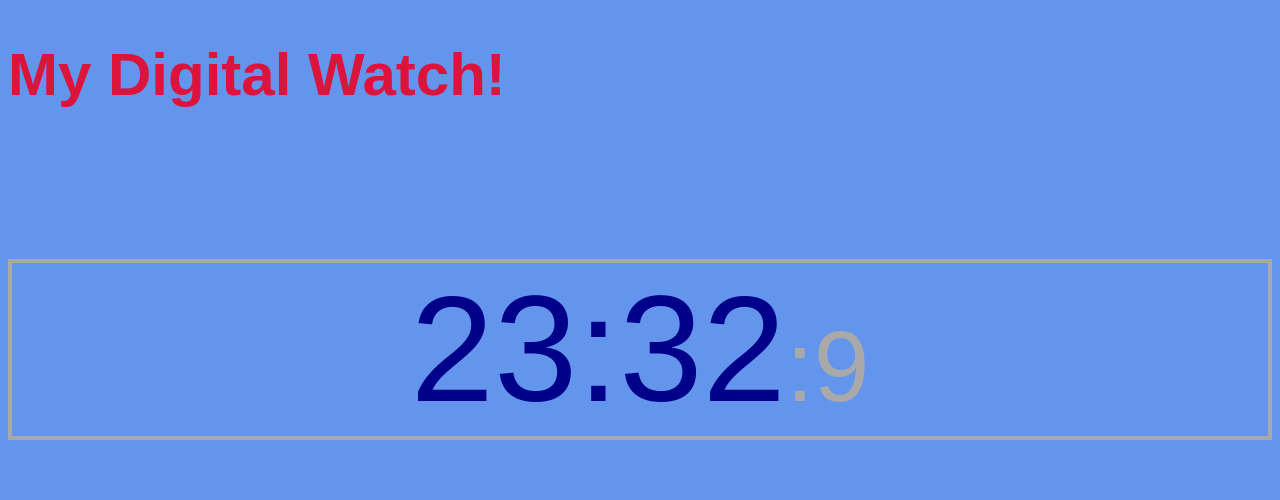
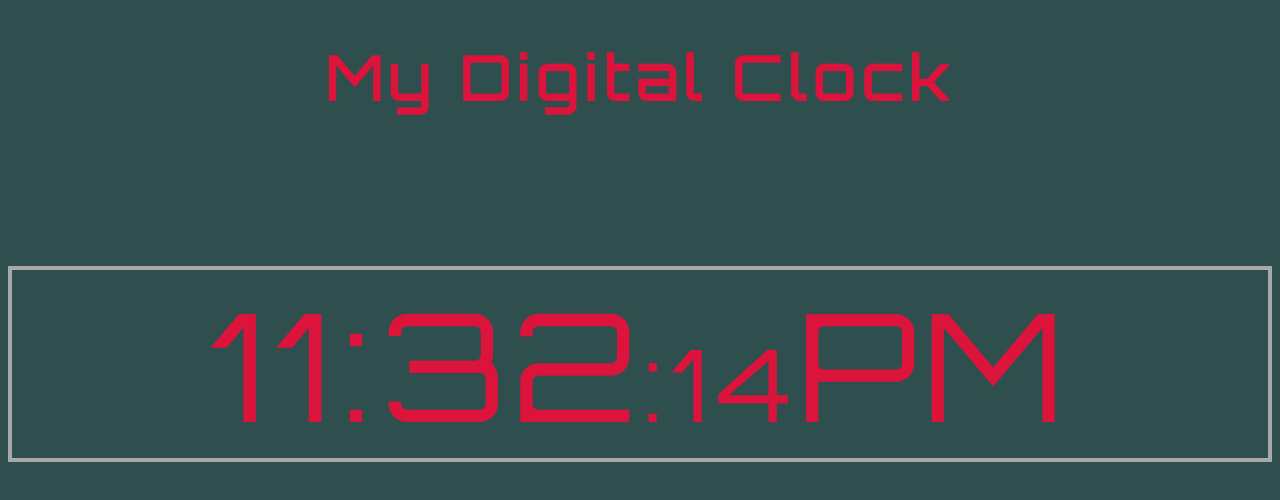
Before and after one commit to franciscojed/digitalclock, a plain HTML site: page index.html in a window 1280 px wide. Drawn offline with Linux system fonts and the light colour scheme.

Commit message:
My Digital Clock version 2

```diff
--- a/index.html
+++ b/index.html
@@ -3,22 +3,22 @@
 
 <head>
 
-    <title>Digital Watch</title>
-    <link href="styles.css" rel="stylesheet">
-    <meta http-equiv="refresh" content="1" />
-
+    <title>My Digital Clock</title>
+    <link href= "styles.css" rel="stylesheet">
+    <script src= "logic.js"></script>
 
 </head>
 
-<body>
+<body onload= "giveMeTheTime()">
 
     <header>
-        <h1>My Digital Watch!</h1>
+        <h1>My Digital Clock</h1>
     </header>
 
-    <script src="logic.js"></script>
+    <div id= "nowTime"></div>
 
 
 </body>
 
+
 </html>
--- a/logic.js
+++ b/logic.js
@@ -1,6 +1,43 @@
-let current_date = new Date();
-let hour = current_date.getHours();
-let minutes = current_date.getMinutes();
-let seconds = current_date.getSeconds();
+function giveMeTheTime() {
 
-this.document.write( "<p>"+ hour + ":" + minutes + "<span>:" + seconds + "</span></p>" );
+    let current_date= new Date();
+    let hour= current_date.getHours();
+    let minutes= current_date.getMinutes();
+    let seconds= current_date.getSeconds();
+    let session;
+
+    if(hour >= 0 && hour <= 11) {
+        session = "AM";
+
+        if(hour == 0) hour = hour + 12;
+
+        if (hour <= 9) hour = "0"+ hour;
+
+    }
+
+
+
+    if(hour >= 12 && hour <= 23) {
+        session = "PM";
+
+        if (hour != 12) hour = hour - 12;
+
+        if(hour <= 9) hour = "0" + hour;
+
+    }
+
+
+    if(minutes <= 9) minutes = "0" + minutes;
+
+    if(seconds <= 9) seconds = "0" + seconds;
+
+
+    let now = "<p>"+ hour + ":" + minutes + "<span>:" + seconds + "</span>" + session + "</p>";
+
+
+    document.getElementById("nowTime").innerHTML= now;
+
+    setTimeout(giveMeTheTime, 1000);
+
+
+}
--- a/styles.css
+++ b/styles.css
@@ -1,21 +1,24 @@
+@import url('https://fonts.googleapis.com/css?family=Orbitron&display=swap');
+
 body {
-    background-color: cornflowerblue;
-    font-family: sans-serif;
+    background-color: darkslategray;
+    font-family: Orbitron;
+    letter-spacing: 7px;
+    text-align: center;
+    color: crimson;
 }
 
 h1 {
-    color: crimson;
+
     font-size: 60px;
 }
 
 p {
-    color: darkblue;
+
     font-size: 150px;
-    text-align: center;
     border: solid 4px darkgray;
 }
 
 span {
     font-size: 100px;
-    color: darkgray;
 }
```
